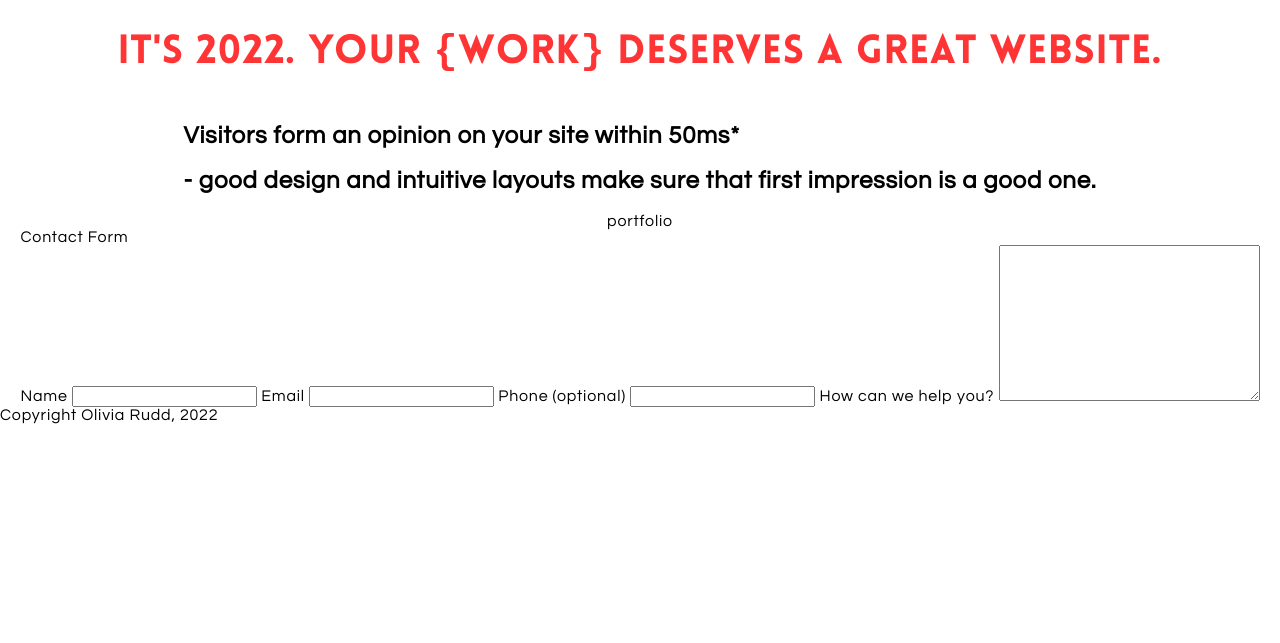
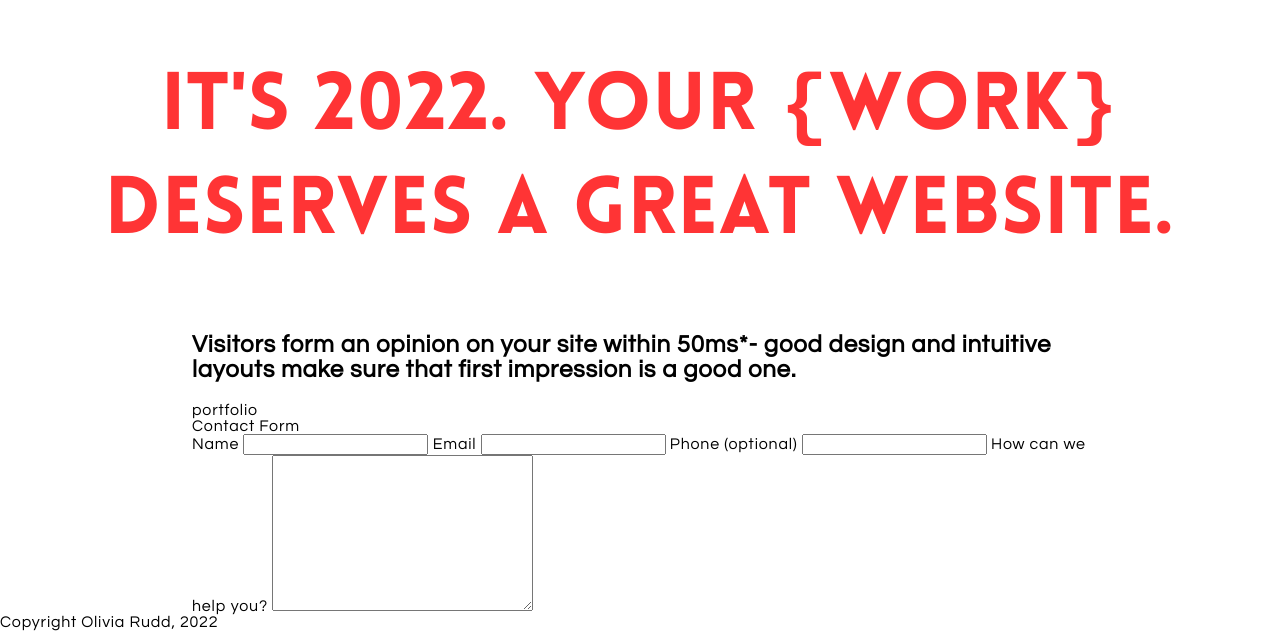
Before and after one commit to olivia-lilit/portfolio, a plain HTML site: page index.html in a window 1280 px wide. Shown: the part 157-800 px from the top of the page. Drawn offline with Linux system fonts and the light colour scheme.

Commit message:
Style header

```diff
--- a/index.html
+++ b/index.html
@@ -25,13 +25,10 @@
     </header>
 
     <main class="flex">
-        <h1 class="cta">It's 2022. Your {<span id="siteUse">work</span>} deserves a great website.</h1>
+        <h1>It's 2022. Your {<span id="siteUse">work</span>} deserves a great website.</h1>
 
-        <section class="text-section">
-            <h2 class="float-left">Visitors form an opinion on your site within 50ms<a href="https://research.google/pubs/pub38315/" target="_blank" >*</a> </h2>
-            <h2 class="float-right">- good design and intuitive layouts make sure that first impression is a good one.</h2>
-
-
+        <section>
+            <h2>Visitors form an opinion on your site within 50ms<a href="https://research.google/pubs/pub38315/" target="_blank" >*</a>- good design and intuitive layouts make sure that first impression is a good one. </h2>
         </section>
 
         <section>
--- a/scripts.js
+++ b/scripts.js
@@ -0,0 +1 @@
+// function that cycles through : artwork, store, writing, business
--- a/styles.css
+++ b/styles.css
@@ -82,24 +82,19 @@ main {
     align-items: center;
 }
 
-/* ad text */
-/* .text-section, .cta {
-    margin: 2rem;
-    padding: 1rem;
+section {
     width: 70%;
-    background-color: var(--logo-red);
-    border-radius: 10px;
-    color: var(--logo-white);
-
-} */
+}
 
 h1 {
     color: var(--logo-red);
-    font-size: 2.5rem;
+    /* font-size: 2.5rem; */
+    font-size: 5rem;
+
+
     text-align: center;
     font-family: "loveloblack", monospace;
 }
-
 
 /* contact form */
 
```
